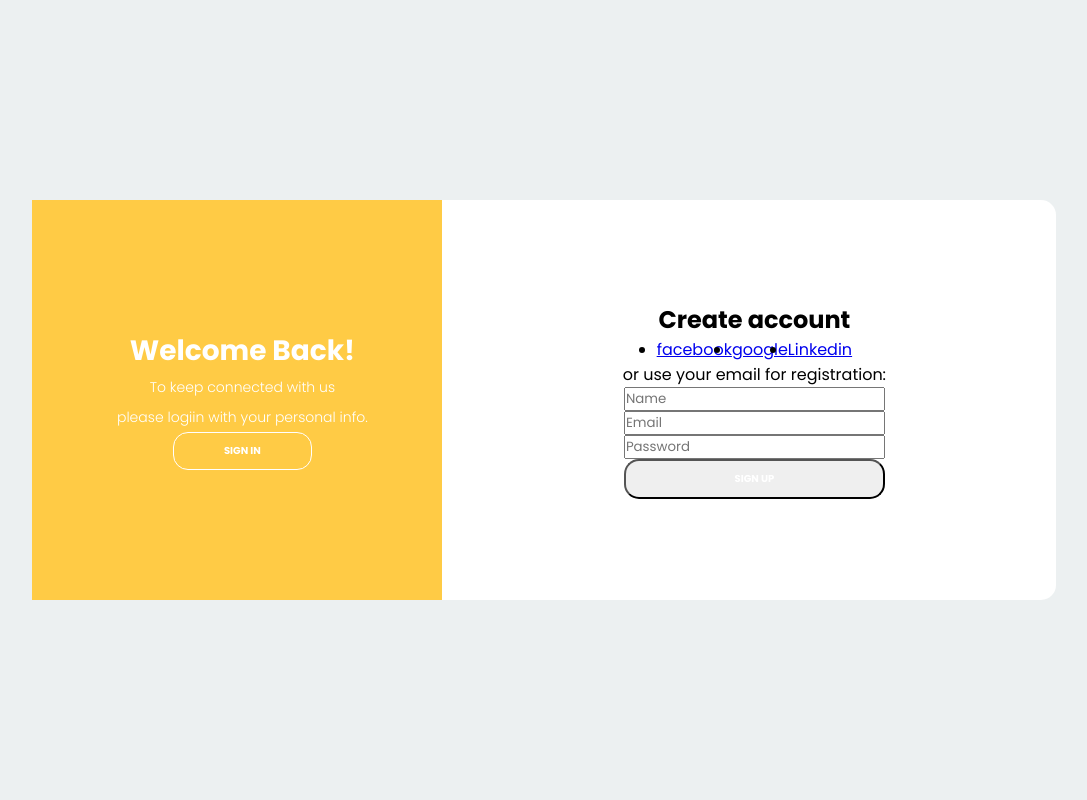
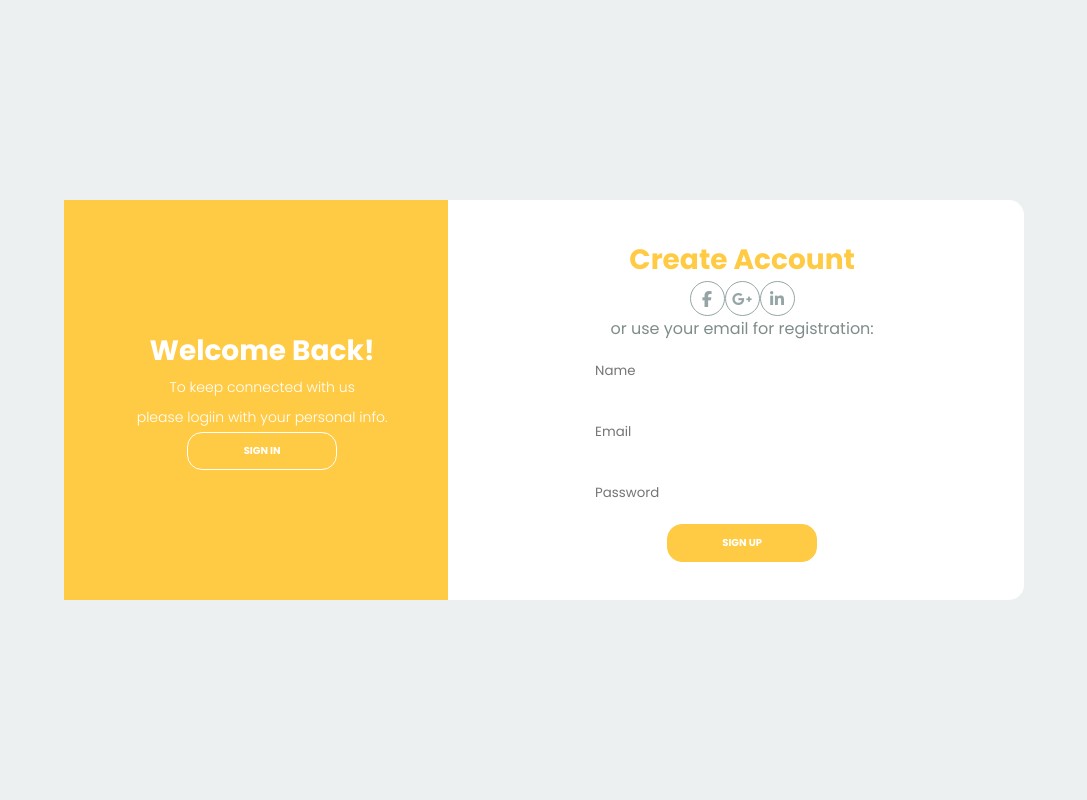
Before and after one commit to CauaHm/Finder.v2, a PHP site: page /src/pages/login.html in a window 1280 px wide. Shown: the whole page, without its empty margins (96-1183 px from the left). Run offline with PHP 8.4, Linux system fonts and the light colour scheme.

Commit message:
Estilizando a tela de cadastro
(ainda não esta pronta)

```diff
--- a/src/pages/login.html
+++ b/src/pages/login.html
@@ -2,45 +2,56 @@
 <html lang="pt-br">
 
 <head>
-    <meta charset="UTF-8">
-    <meta name="viewport" content="width=device-width, initial-scale=1.0">
-    <link rel="stylesheet" href="/src/styles/styles.css">
+    <meta charset="UTF-8" />
+    <meta name="viewport" content="width=device-width, initial-scale=1.0" />
+    <link rel="stylesheet" href="/src/styles/styles.css" />
+    <link rel="stylesheet" href="https://cdnjs.cloudflare.com/ajax/libs/font-awesome/6.5.1/css/all.min.css" />
     <link rel="stylesheet" href="https://cdnjs.cloudflare.com/ajax/libs/font-awesome/6.7.2/css/all.min.css"
         integrity="sha512-Evv84Mr4kqVGRNSgIGL/F/aIDqQb7xQ2vcrdIwxfjThSH8CSR7PBEakCr51Ck+w+/U6swU2Im1vVX0SVk9ABhg=="
         crossorigin="anonymous" referrerpolicy="no-referrer" />
-    <link rel="stylesheet" href="https://cdn.jsdelivr.net/npm/bootstrap-icons@1.11.3/font/bootstrap-icons.min.css">
+    <link rel="stylesheet" href="https://cdn.jsdelivr.net/npm/bootstrap-icons@1.11.3/font/bootstrap-icons.min.css" />
 
     <title>Login ao Finder</title>
 </head>
 
 <body>
-
     <div class="containerLogin">
         <div class="contentLogin first-content">
             <div class="first-column">
-                <h2 class="title title-primary ">Welcome back!</h2>
-                <p class="descripition">To keep connected with us</p>
-                <p class="descripition">please logiin with your personal info.</p>
-                <button class="btn btn-primary">sign in</button>
+                <h2 class="title title-primary">Welcome back!</h2>
+                <p class="descripition descripition-primary">To keep connected with us</p>
+                <p class="descripition descripition-primary">please logiin with your personal info.</p>
+                <button class="btnLogin btn-primary">sign in</button>
             </div>
             <div class="second-column">
-                <h2 class="title-login">Create account</h2>
+                <h2 class="title title-second">Create account</h2>
                 <div class="social-media-login">
                     <ul class="list-social-media">
-                        <li><a href="#">facebook</a></li>
-                        <li><a href="#">google</a></li>
-                        <li><a href="#">Linkedin</a></li>
+                        <li class="item-social-media">
+                            <a href="#"><i class="fa-brands fa-facebook-f"></i></a>
+                        </li>
+
+                        <li class="item-social-media">
+                            <a href="#"><i class="fa-brands fa-google-plus-g"></i></a>
+                        </li>
+
+                        <li class="item-social-media">
+                            <a href="#"><i class="fa-brands fa-linkedin-in"></i></a>
+                        </li>
                     </ul>
-                </div> <!--icones social media-->
-                <p class="description">or use your email for registration:</p>
-                <form class="form">
-                    <input type="text" placeholder="Name">
-                    <input type="email" placeholder="Email">
-                    <input type="password" placeholder="Password">
-                    <button class="btn">sign up</button>
+                </div>
+                <!--icones social media-->
+                <p class="description descripition-second">or use your email for registration:</p>
+                <form class="formLogin">
+                    <input type="text" placeholder="Name" />
+                    <input type="email" placeholder="Email" />
+                    <input type="password" placeholder="Password" />
+                    <button class="btnLogin btn-second">sign up</button>
                 </form>
-            </div> <!--second column-->
-        </div> <!--first content-->
+            </div>
+            <!--second column-->
+        </div>
+        <!--first content-->
 
         <div class="contentLogin second-content">
             <div class="first-column">
@@ -48,7 +59,8 @@
                 <p class="descripition">Enter your personal details</p>
                 <p class="descripition">and start journey with us</p>
                 <button class="btn-login">sign up</button>
-            </div>  <!--first column-->
+            </div>
+            <!--first column-->
 
             <div class="second-column">
                 <h2 class="title-login">Sign in to Finder</h2>
@@ -58,21 +70,23 @@
                         <li><a href="#">google</a></li>
                         <li><a href="#">Linkedin</a></li>
                     </ul>
-                </div> <!--icones social media-->
+                </div>
+                <!--icones social media-->
                 <p class="description">or use your email account:</p>
-                <form class="form">
-                    <input type="email" placeholder="Email">
-                    <input type="password" placeholder="Password">
+                <form class="formLogin">
+                    <input type="email" placeholder="Email" />
+                    <input type="password" placeholder="Password" />
                     <a href="#">forgot your password?</a>
-                    <button class="btn-login">sign in</button>
+                    <button class="btnLogin btn-secundary">sign in</button>
                 </form>
-            </div> <!--second column-->
-        </div>  <!--second content-->
+            </div>
+            <!--second column-->
+        </div>
+        <!--second content-->
     </div>
 
     <script src="/src/scripts/btnMobile.js"></script>
     <script src="src/scripts/amazon.js"></script>
-
 </body>
 
 </html>
--- a/src/styles/login.css
+++ b/src/styles/login.css
@@ -21,9 +21,8 @@ body {
 .contentLogin {
     background-color:#fff ;
     border-radius: 15px;
-    width: 80%;
+    width: 960px;
     height: 50%;
-    display: flex;
     justify-content: space-between;
     align-items: center;
     position: relative;
@@ -48,14 +47,25 @@ body {
     color: #fff;
 }
 
+.title-second {
+    color: #ffcb45;
+}
+
 .descripition {
     font-size: 14px;
     font-weight: 300;
-    color: #fff;
     line-height: 30px;
 }
 
-.btn {
+.descripition-primary {
+    color: #fff;
+}
+
+.descripition-second {
+    color: #7f8c8c;
+}
+
+.btnLogin {
     border-radius: 15px;
     text-transform: uppercase;
     color: #fff;
@@ -63,6 +73,9 @@ body {
     padding: 10px 50px;
     cursor: pointer;
     font-weight: bold;
+    width: 150px;
+    align-self: center;
+    border: none;
 }
 
 .btn-primary {
@@ -72,6 +85,17 @@ body {
 
 .btn-primary:hover {
     background-color: #fff;
+    color: #ffcb45;
+}
+
+.btn-second {
+    background-color: #ffcb45;
+    border: 1px solid #ffcb45;
+}
+
+.btn-second:hover {
+    background-color: #fff;
+    border: 1px solid #ffcb45;
     color: #ffcb45;
 }
 
@@ -94,11 +118,33 @@ body {
 
 .list-social-media {
     display: flex;
+    list-style-type: none;
 }
 
-.form {
+.item-social-media a {
+    color: #95a5a6;
+}
+
+.item-social-media {
+    border: 1px solid #95a5a6;
+    border-radius: 50%;
+    width: 35px;
+    height: 35px;
+    line-height: 35px;
+    text-align: center;
+}
+
+.formLogin {
     display: flex;
     flex-direction: column;
+    width: 55%;
+}
+
+.formLogin input {
+    height: 45px;
+    border: none;
+    color: #ecf0f1;
+    margin: 8px;
 }
 
 .second-content {
```
